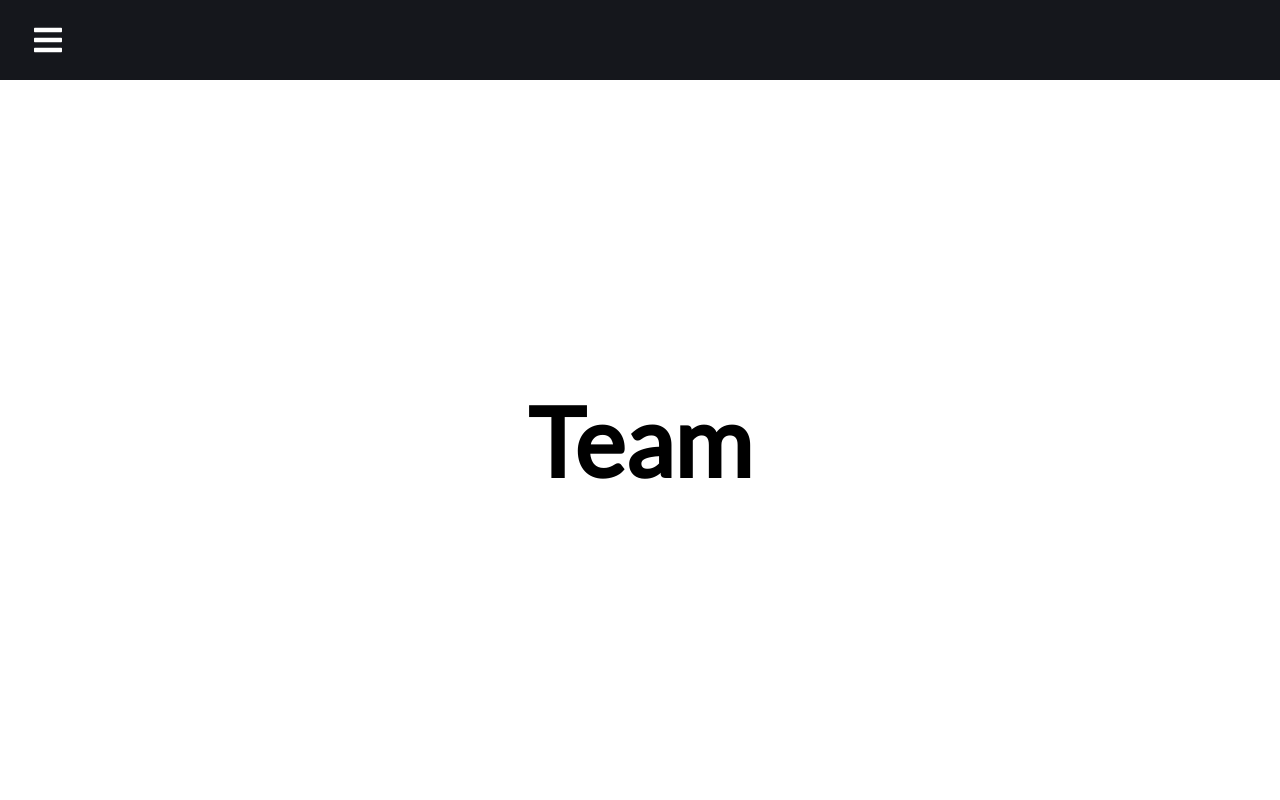
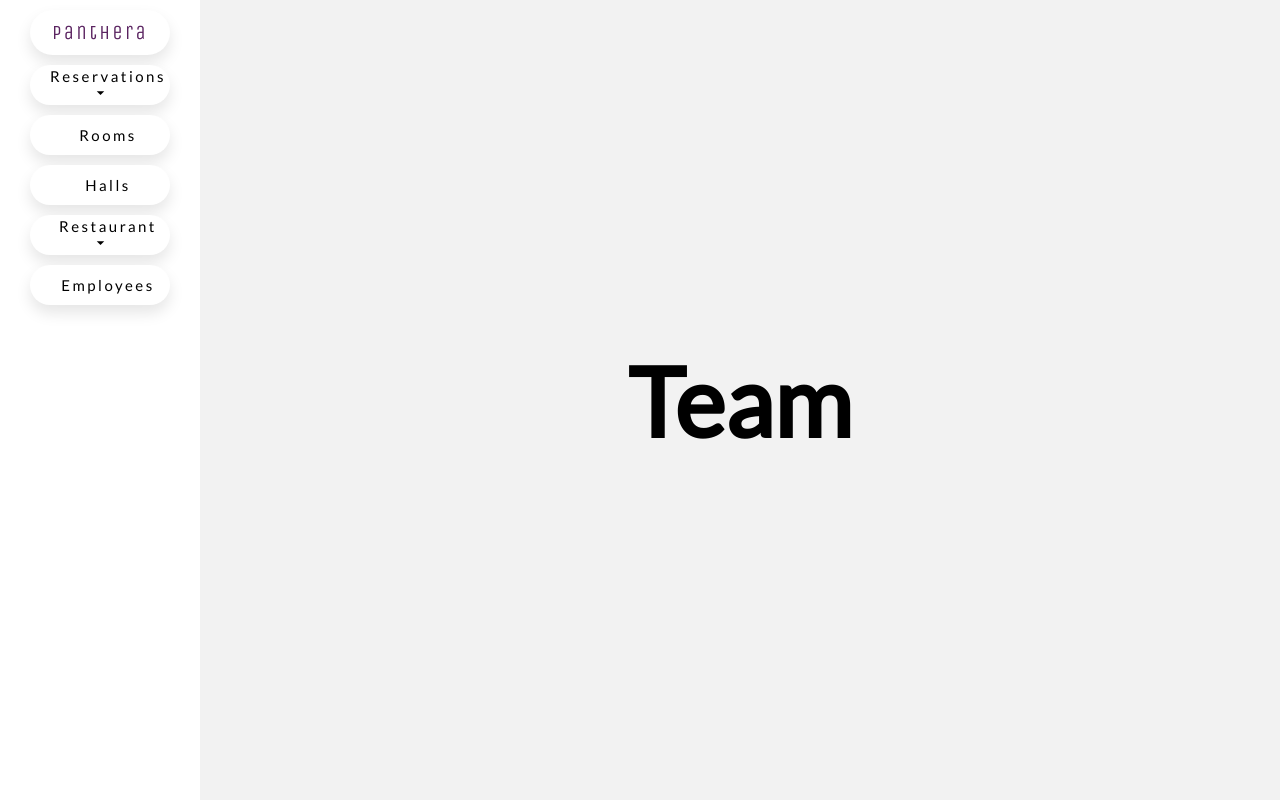
Before and after one commit to supun-priyashan/panthera-hotel-management-system, a React (Create React App) app in the folder client/: page /team in a window 1280 px wide. Built offline with nearby package versions, Linux system fonts and the light colour scheme.

Commit message:
Added proper styling to sidebar

```diff
--- a/client/src/App.css
+++ b/client/src/App.css
@@ -1,4 +1,7 @@
 @import url('https://fonts.googleapis.com/css2?family=Lato&display=swap');
+@import url('https://fonts.googleapis.com/css2?family=Roboto:wght@300;400;500&display=swap');
+@import url('https://fonts.googleapis.com/css?family=Unica+One');
+@import url('https://fonts.googleapis.com/css?family=Josefin+Sans');
 
 * {
   box-sizing: border-box;
@@ -7,14 +10,19 @@
   font-family: 'Lato', sans-serif;
 }
 
-.home,
-.reports,
-.products,
-.team,
-.reports {
+.content {
   display: flex;
-  height: 90vh;
+  height: 100vh;
   align-items: center;
   justify-content: center;
   font-size: 3rem;
+  margin-left: 200px;
+  background-color: #f2f2f2;
 }
+
+.wrap {
+  margin: 10px;
+  display: flex;
+  align-items: center;
+  justify-content: center;
+}
--- a/client/src/App.js
+++ b/client/src/App.js
@@ -9,6 +9,7 @@ function App() {
     return (
         <Router>
             <Sidebar />
+            <div className={'content'}>
                 <Switch>
                     <Route path='/overview' exact component={Overview} />
                     <Route path='/reports' exact component={Reports} />
@@ -17,6 +18,7 @@ function App() {
                     <Route path='/reports/reports3' exact component={ReportsThree} />
                     <Route path='/team' exact component={Team} />
                 </Switch>
+            </div>
         </Router>
     );
 }
--- a/client/src/components/views/Reports.js
+++ b/client/src/components/views/Reports.js
@@ -11,7 +11,7 @@ export const Reports = () => {
 export const ReportsOne = () => {
   return (
     <div className='reports'>
-      <h1>Reports/reports1</h1>
+      <h1>Reports/reports11111111</h1>
     </div>
   );
 };
--- a/client/src/components/views/SideNav/SideBar.js
+++ b/client/src/components/views/SideNav/SideBar.js
@@ -7,32 +7,39 @@ import { SidebarData } from './SideBarData';
 import SubMenu from './SubMenu';
 import { IconContext } from 'react-icons/lib';
 
-const Nav = styled.div`
-  background: #15171c;
-  height: 80px;
-  display: flex;
-  justify-content: flex-start;
-  align-items: center;
-`;
+const NavLogo = styled.button`
+  width: 140px;
+  height: 45px;
+  font-family: 'Unica One';
+  font-size: 20px;
+  text-transform: lowercase;
+  letter-spacing: 2.5px;
+  color: #5A2360;
+  background-color: #fff;
+  border: none;
+  border-radius: 45px;
+  box-shadow: 0px 8px 15px rgba(0, 0, 0, 0.1);
+  transition: all 0.3s ease 0s;
+  cursor: pointer;
+  outline: none;
 
-const NavIcon = styled(Link)`
-  margin-left: 2rem;
-  font-size: 2rem;
-  height: 80px;
-  display: flex;
-  justify-content: flex-start;
-  align-items: center;
+  &:hover {
+    background-color: #2EE59D;
+    box-shadow: 0px 15px 20px rgba(46, 229, 157, 0.4);
+    color: #fff;
+    transform: translateY(-7px);
+  }
 `;
 
 const SidebarNav = styled.nav`
-  background: #15171c;
-  width: 250px;
+  background: #ffffff;
+  width: 200px;
   height: 100vh;
   display: flex;
   justify-content: center;
   position: fixed;
   top: 0;
-  left: ${({ sidebar }) => (sidebar ? '0' : '-100%')};
+  left: 0;
   transition: 350ms;
   z-index: 10;
 `;
@@ -42,23 +49,17 @@ const SidebarWrap = styled.div`
 `;
 
 const Sidebar = () => {
-    const [sidebar, setSidebar] = useState(false);
-
-    const showSidebar = () => setSidebar(!sidebar);
 
     return (
         <>
-            <IconContext.Provider value={{ color: '#fff' }}>
-                <Nav>
-                    <NavIcon to='#'>
-                        <FaIcons.FaBars onClick={showSidebar} />
-                    </NavIcon>
-                </Nav>
-                <SidebarNav sidebar={sidebar}>
+            <IconContext.Provider value={{ color: '#00000' }}>
+                <SidebarNav>
                     <SidebarWrap>
-                        <NavIcon to='#'>
-                            <AiIcons.AiOutlineClose onClick={showSidebar} />
-                        </NavIcon>
+                        <div className={'wrap'}>
+                            <NavLogo to='#'>
+                                panthera
+                            </NavLogo>
+                        </div>
                         {SidebarData.map((item, index) => {
                             return <SubMenu item={item} key={index} />;
                         })}
--- a/client/src/components/views/SideNav/SideBarData.js
+++ b/client/src/components/views/SideNav/SideBarData.js
@@ -6,86 +6,61 @@ import * as RiIcons from 'react-icons/ri';
 
 export const SidebarData = [
     {
-        title: 'Overview',
-        path: '/overview',
-        icon: <AiIcons.AiFillHome />,
+        title: 'Reservations',
+        path: '/#',
         iconClosed: <RiIcons.RiArrowDownSFill />,
         iconOpened: <RiIcons.RiArrowUpSFill />,
 
         subNav: [
             {
-                title: 'Users',
-                path: '/overview/users',
+                title: 'Rooms',
+                path: '/reservations/rooms',
                 icon: <IoIcons.IoIosPaper />
             },
             {
                 title: 'Revenue',
-                path: '/overview/revenue',
+                path: '/reservations/halls',
                 icon: <IoIcons.IoIosPaper />
             }
         ]
     },
     {
-        title: 'Reports',
-        path: '/reports',
-        icon: <IoIcons.IoIosPaper />,
+        title: 'Rooms',
+        path: '/rooms',
         iconClosed: <RiIcons.RiArrowDownSFill />,
         iconOpened: <RiIcons.RiArrowUpSFill />,
 
-        subNav: [
-            {
-                title: 'Reports',
-                path: '/reports/reports1',
-                icon: <IoIcons.IoIosPaper />,
-                cName: 'sub-nav'
-            },
-            {
-                title: 'Reports 2',
-                path: '/reports/reports2',
-                icon: <IoIcons.IoIosPaper />,
-                cName: 'sub-nav'
-            },
-            {
-                title: 'Reports 3',
-                path: '/reports/reports3',
-                icon: <IoIcons.IoIosPaper />
-            }
-        ]
     },
     {
-        title: 'Products',
-        path: '/products',
-        icon: <FaIcons.FaCartPlus />
+        title: 'Halls',
+        path: '/halls',
     },
     {
-        title: 'Team',
-        path: '/team',
-        icon: <IoIcons.IoMdPeople />
-    },
-    {
-        title: 'Messages',
-        path: '/messages',
-        icon: <FaIcons.FaEnvelopeOpenText />,
+        title: 'Restaurant',
+        path: '/restaurant',
+        icon: <IoIcons.IoMdPeople />,
 
         iconClosed: <RiIcons.RiArrowDownSFill />,
         iconOpened: <RiIcons.RiArrowUpSFill />,
 
         subNav: [
             {
-                title: 'Message 1',
-                path: '/messages/message1',
-                icon: <IoIcons.IoIosPaper />
+                title: 'Restaurants',
+                path: '/restaurant/restaurants',
+                icon: <IoIcons.IoIosPaper />,
+                cName: 'sub-nav'
             },
             {
-                title: 'Message 2',
-                path: '/messages/message2',
-                icon: <IoIcons.IoIosPaper />
+                title: 'Menus',
+                path: '/restaurant/menus',
+                icon: <IoIcons.IoIosPaper />,
+                cName: 'sub-nav'
             }
         ]
     },
     {
-        title: 'Support',
-        path: '/support',
-        icon: <IoIcons.IoMdHelpCircle />
+        title: 'Employees',
+        path: '/employees',
+        icon: <FaIcons.FaEnvelopeOpenText />,
     }
 ];
--- a/client/src/components/views/SideNav/SubMenu.js
+++ b/client/src/components/views/SideNav/SubMenu.js
@@ -2,21 +2,27 @@ import React, { useState } from 'react';
 import { Link } from 'react-router-dom';
 import styled from 'styled-components';
 
-const SidebarLink = styled(Link)`
-  display: flex;
-  color: #e1e9fc;
-  justify-content: space-between;
-  align-items: center;
-  padding: 20px;
-  list-style: none;
-  height: 60px;
-  text-decoration: none;
-  font-size: 18px;
+const SidebarLink = styled.button`
+  width: 140px;
+  height: 40px;
+  font-family: 'Josefin Sans', sans-serif;
+  font-size: 15px;
+  letter-spacing: 2.5px;
+  font-weight: 500;
+  color: #000;
+  background-color: #fff;
+  border: none;
+  border-radius: 45px;
+  box-shadow: 0px 8px 15px rgba(0, 0, 0, 0.1);
+  transition: all 0.3s ease 0s;
+  cursor: pointer;
+  outline: none;
 
   &:hover {
-    background: #252831;
-    border-left: 4px solid #632ce4;
-    cursor: pointer;
+    background-color: #2EE59D;
+    box-shadow: 0px 15px 20px rgba(46, 229, 157, 0.4);
+    color: #fff;
+    transform: translateY(-7px);
   }
 `;
 
@@ -24,19 +30,28 @@ const SidebarLabel = styled.span`
   margin-left: 16px;
 `;
 
-const DropdownLink = styled(Link)`
-  background: #414757;
-  height: 60px;
-  padding-left: 3rem;
-  display: flex;
-  align-items: center;
-  text-decoration: none;
-  color: #f5f5f5;
-  font-size: 18px;
+const DropdownLink = styled.button`
+  width: 120px;
+  height: 35px;
+  margin-left: 1rem;;
+  font-family: 'Josefin Sans', sans-serif;
+  font-size: 15px;
+  letter-spacing: 2.5px;
+  font-weight: 500;
+  color: #000;
+  background-color: #fff;
+  border: none;
+  border-radius: 45px;
+  box-shadow: 0px 8px 15px rgba(0, 0, 0, 0.1);
+  transition: all 0.3s ease 0s;
+  cursor: pointer;
+  outline: none;
 
   &:hover {
-    background: #632ce4;
-    cursor: pointer;
+    background-color: #2EE59D;
+    box-shadow: 0px 15px 20px rgba(46, 229, 157, 0.4);
+    color: #fff;
+    transform: translateY(-7px);
   }
 `;
 
@@ -47,9 +62,10 @@ const SubMenu = ({ item }) => {
 
     return (
         <>
-            <SidebarLink to={item.path} onClick={item.subNav && showSubnav}>
+            <div className={'wrap'}>
+                <Link to={item.path}>
+                    <SidebarLink onClick={item.subNav && showSubnav}>
                         <div>
-                    {item.icon}
                             <SidebarLabel>{item.title}</SidebarLabel>
                         </div>
                         <div>
@@ -60,13 +76,18 @@ const SubMenu = ({ item }) => {
                                     : null}
                         </div>
                     </SidebarLink>
+                </Link>
+            </div>
             {subnav &&
             item.subNav.map((item, index) => {
                 return (
-                    <DropdownLink to={item.path} key={index}>
-                        {item.icon}
+                    <div className={'wrap'}>
+                        <Link to={item.path}>
+                            <DropdownLink key={index}>
                                 <SidebarLabel>{item.title}</SidebarLabel>
                             </DropdownLink>
+                        </Link>
+                    </div>
                 );
             })}
         </>
```
Lines whose indentation alone changed are shown as unchanged.
